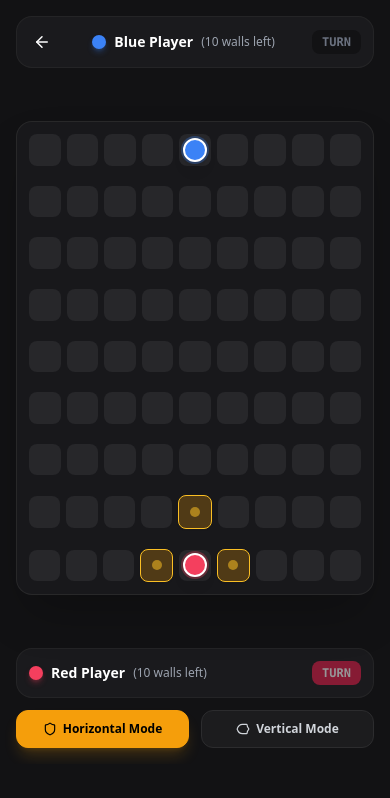
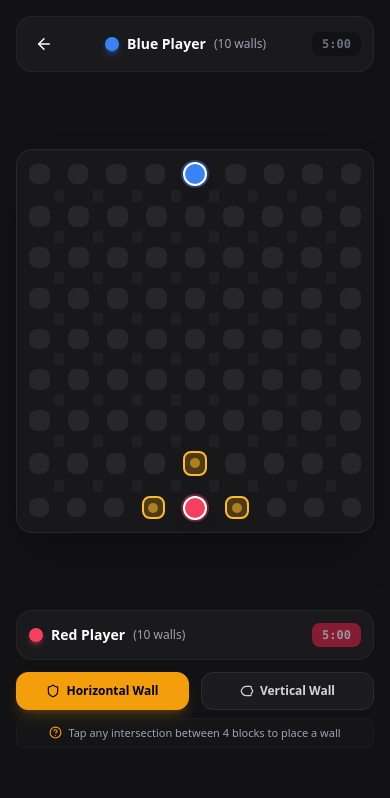
Before and after one commit to ashukataria2005-png/Barricade, a React (Vite) app: page / in a window 390 px wide. Both pictures are taken after a click on the button "vs Computer". Shown: the top 798 px of the page. Built offline with nearby package versions, Linux system fonts and the light colour scheme.

Commit message:
fix: responsive intersection wall placement with visual barricade lines

```diff
--- a/src/components/GameBoard.jsx
+++ b/src/components/GameBoard.jsx
@@ -1,42 +1,44 @@
 import React, { useState, useEffect } from 'react';
-import { ArrowLeft, Shield, RotateCcw } from 'lucide-react';
+import { ArrowLeft, Shield, RotateCcw, HelpCircle } from 'lucide-react';
 
 export default function GameBoard({ onBack }) {
-    const [turn, setTurn] = useState('red'); // 'red' starts at row 8, 'blue' starts at row 0
+    // Turn: 'red' | 'blue'
+    const [turn, setTurn] = useState('red');
+
+    // Pawn positions: (0 to 8)
     const [redPos, setRedPos] = useState({ r: 8, c: 4 });
     const [bluePos, setBluePos] = useState({ r: 0, c: 4 });
 
+    // Walls remaining
     const [redWalls, setRedWalls] = useState(10);
     const [blueWalls, setBlueWalls] = useState(10);
 
-    // walls: array of { r, c, orientation: 'h' | 'v' } (r, c from 0 to 7)
+    // Placed walls: array of { r, c, orientation: 'h' | 'v' } (r: 0-7, c: 0-7)
     const [walls, setWalls] = useState([]);
     const [wallOrientation, setWallOrientation] = useState('h'); // 'h' or 'v'
     const [winner, setWinner] = useState(null);
     const [warningMsg, setWarningMsg] = useState('');
 
-    // Auto clear warning message
+    // Clear warning after 2.5s
     useEffect(() => {
         if (warningMsg) {
-            const t = setTimeout(() => setWarningMsg(''), 2500);
-            return () => clearTimeout(t);
+            const timer = setTimeout(() => setWarningMsg(''), 2500);
+            return () => clearTimeout(timer);
         }
     }, [warningMsg]);
 
-    // Check if a wall blocks movement between (r1, c1) and (r2, c2)
+    // Check if edge between (r1, c1) and (r2, c2) is blocked by placed walls
     const isWallBetween = (r1, c1, r2, c2, wallList) => {
-        // Horizontal step
+        // Horizontal step (moving left/right)
         if (r1 === r2) {
             const minC = Math.min(c1, c2);
-            // blocked by a vertical wall at (r1, minC) or (r1 - 1, minC)
             return wallList.some(
                 w => w.orientation === 'v' && w.c === minC && (w.r === r1 || w.r === r1 - 1)
             );
         }
-        // Vertical step
+        // Vertical step (moving up/down)
         if (c1 === c2) {
             const minR = Math.min(r1, r2);
-            // blocked by a horizontal wall at (minR, c1) or (minR, c1 - 1)
             return wallList.some(
                 w => w.orientation === 'h' && w.r === minR && (w.c === c1 || w.c === c1 - 1)
             );
@@ -44,7 +46,7 @@ export default function GameBoard({ onBack }) {
         return false;
     };
 
-    // BFS check to ensure player has at least 1 path to target row
+    // BFS check to verify a player can still reach their winning baseline
     const hasPathToGoal = (startPos, targetRow, wallList) => {
         const queue = [{ r: startPos.r, c: startPos.c }];
         const visited = new Set();
@@ -58,17 +60,17 @@ export default function GameBoard({ onBack }) {
         ];
 
         while (queue.length > 0) {
-            const current = queue.shift();
-            if (current.r === targetRow) return true;
+            const curr = queue.shift();
+            if (curr.r === targetRow) return true;
 
             for (let d of deltas) {
-                const nr = current.r + d.r;
-                const nc = current.c + d.c;
+                const nr = curr.r + d.r;
+                const nc = curr.c + d.c;
 
                 if (nr >= 0 && nr < 9 && nc >= 0 && nc < 9) {
                     const key = `${nr},${nc}`;
                     if (!visited.has(key)) {
-                        if (!isWallBetween(current.r, current.c, nr, nc, wallList)) {
+                        if (!isWallBetween(curr.r, curr.c, nr, nc, wallList)) {
                             visited.add(key);
                             queue.push({ r: nr, c: nc });
                         }
@@ -79,7 +81,7 @@ export default function GameBoard({ onBack }) {
         return false;
     };
 
-    // Valid pawn moves considering walls & jumps
+    // Get valid pawn moves including jumping over adjacent opponent
     const getValidMoves = (pos, otherPos) => {
         const moves = [];
         const deltas = [
@@ -96,7 +98,7 @@ export default function GameBoard({ onBack }) {
             if (nr >= 0 && nr < 9 && nc >= 0 && nc < 9) {
                 if (!isWallBetween(pos.r, pos.c, nr, nc, walls)) {
                     if (nr === otherPos.r && nc === otherPos.c) {
-                        // Jump over opponent
+                        // Straight jump over opponent
                         const jumpR = nr + d.r;
                         const jumpC = nc + d.c;
                         if (
@@ -148,27 +150,30 @@ export default function GameBoard({ onBack }) {
             return;
         }
 
-        // Check overlap or intersection
-        const conflict = walls.some(w => {
-            if (w.r === r && w.c === c) return true;
-            if (wallOrientation === 'h' && w.orientation === 'h' && w.r === r && Math.abs(w.c - c) <= 1) return true;
-            if (wallOrientation === 'v' && w.orientation === 'v' && w.c === c && Math.abs(w.r - r) <= 1) return true;
+        // Check collision or crossing
+        const overlap = walls.some(w => {
+            if (w.r === r && w.c === c) return true; // same intersection
+            if (wallOrientation === 'h') {
+                if (w.orientation === 'h' && w.r === r && Math.abs(w.c - c) <= 1) return true;
+            } else {
+                if (w.orientation === 'v' && w.c === c && Math.abs(w.r - r) <= 1) return true;
+            }
             return false;
         });
 
-        if (conflict) {
-            setWarningMsg('Wall overlaps or crosses another wall!');
+        if (overlap) {
+            setWarningMsg('Barricade overlaps or intersects another wall!');
             return;
         }
 
         const testWalls = [...walls, { r, c, orientation: wallOrientation }];
 
-        // Quoridor validation: check both players can still finish
-        const redCanWin = hasPathToGoal(redPos, 0, testWalls);
-        const blueCanWin = hasPathToGoal(bluePos, 8, testWalls);
+        // Path check: neither player can be fully blocked
+        const redReachable = hasPathToGoal(redPos, 0, testWalls);
+        const blueReachable = hasPathToGoal(bluePos, 8, testWalls);
 
-        if (!redCanWin || !blueCanWin) {
-            setWarningMsg('Cannot completely block any player path!');
+        if (!redReachable || !blueReachable) {
+            setWarningMsg('Rule violation: you cannot completely trap a player!');
             return;
         }
 
@@ -186,84 +191,113 @@ export default function GameBoard({ onBack }) {
     const otherPos = turn === 'red' ? bluePos : redPos;
     const validMoves = getValidMoves(currentPos, otherPos);
 
+    // Helper check for active wall highlight in visual grid
+    const isHorizontalSegmentPlaced = (r, c) => {
+        return walls.some(
+            w => w.orientation === 'h' && w.r === r && (w.c === c || w.c === c - 1)
+        );
+    };
+
+    const isVerticalSegmentPlaced = (r, c) => {
+        return walls.some(
+            w => w.orientation === 'v' && w.c === c && (w.r === r || w.r === r - 1)
+        );
+    };
+
     return (
         <div className="flex flex-col h-full select-none max-w-md mx-auto">
-            {/* Top Bar / Opponent (Blue) */}
+            {/* Top Header / Blue Player */}
             <div className="flex items-center justify-between bg-cardDark/90 p-3 rounded-2xl border border-borderDark/60 mb-2">
-                <button onClick={onBack} className="p-1 hover:bg-borderDark rounded-lg">
+                <button onClick={onBack} className="p-1.5 hover:bg-borderDark rounded-lg">
                     <ArrowLeft size={18} />
                 </button>
                 <div className="flex items-center gap-2">
-                    <div className="w-3.5 h-3.5 rounded-full bg-blue-500 shadow-md shadow-blue-500/30" />
+                    <div className="w-3.5 h-3.5 rounded-full bg-blue-500 shadow-md shadow-blue-500/40" />
                     <span className="text-sm font-semibold">Blue Player</span>
-                    <span className="text-xs text-gray-400">({blueWalls} walls left)</span>
+                    <span className="text-xs text-gray-400">({blueWalls} walls)</span>
                 </div>
                 <div className={`px-2.5 py-1 rounded-lg text-xs font-mono font-bold ${turn === 'blue' ? 'bg-blue-600 text-white animate-pulse' : 'bg-bgDark text-gray-500'}`}>
-                    TURN
+                    5:00
                 </div>
             </div>
 
             {/* Warning Toast */}
             {warningMsg && (
-                <div className="text-center text-xs font-semibold text-rose-400 bg-rose-950/40 border border-rose-800/40 py-1.5 px-3 rounded-xl mb-2">
+                <div className="text-center text-xs font-semibold text-rose-400 bg-rose-950/70 border border-rose-800/60 py-1.5 px-3 rounded-xl mb-2 animate-bounce">
                     {warningMsg}
                 </div>
             )}
 
-            {/* Interactive 9x9 Board */}
-            <div className="bg-[#18181b] p-3 rounded-2xl border border-borderDark/80 my-auto shadow-2xl relative">
-                <div className="flex flex-col gap-1.5">
+            {/* 9x9 Board + Wall Placement Grooves */}
+            <div className="bg-[#18181b] p-3 rounded-2xl border border-borderDark/80 my-auto shadow-2xl">
+                <div className="flex flex-col gap-1">
                     {Array.from({ length: 9 }).map((_, r) => (
-                        <React.Fragment key={`row-${r}`}>
-                            {/* Row of 9 Cells */}
-                            <div className="flex items-center gap-1.5">
+                        <React.Fragment key={`row-group-${r}`}>
+                            {/* Row: Cells + Vertical Wall Gaps */}
+                            <div className="flex items-center gap-1">
                                 {Array.from({ length: 9 }).map((_, c) => {
                                     const isRed = redPos.r === r && redPos.c === c;
                                     const isBlue = bluePos.r === r && bluePos.c === c;
                                     const isValid = validMoves.some(m => m.r === r && m.c === c);
 
                                     return (
+                                        <React.Fragment key={`cell-block-${r}-${c}`}>
+                                            {/* Cell */}
                                             <div
-                                            key={`cell-${r}-${c}`}
                                                 onClick={() => handleCellClick(r, c)}
                                                 className={`flex-1 aspect-square rounded-lg flex items-center justify-center cursor-pointer transition-all ${isValid
-                                                    ? 'bg-amber-500/25 border border-amber-400 hover:bg-amber-500/40 shadow-sm'
+                                                        ? 'bg-amber-500/25 border-2 border-amber-400 hover:bg-amber-500/40 shadow-sm'
                                                         : 'bg-[#27272a] hover:bg-[#323238]'
                                                     }`}
                                             >
                                                 {isRed && (
-                                                <div className="w-6 h-6 rounded-full bg-rose-500 border-2 border-white shadow-lg ring-2 ring-rose-500/30" />
+                                                    <div className="w-6 h-6 rounded-full bg-rose-500 border-2 border-white shadow-lg ring-2 ring-rose-500/40" />
                                                 )}
                                                 {isBlue && (
-                                                <div className="w-6 h-6 rounded-full bg-blue-500 border-2 border-white shadow-lg ring-2 ring-blue-500/30" />
+                                                    <div className="w-6 h-6 rounded-full bg-blue-500 border-2 border-white shadow-lg ring-2 ring-blue-500/40" />
                                                 )}
                                                 {isValid && !isRed && !isBlue && (
                                                     <div className="w-2.5 h-2.5 rounded-full bg-amber-400 animate-pulse" />
                                                 )}
                                             </div>
+
+                                            {/* Vertical Wall Segment Gap */}
+                                            {c < 8 && (
+                                                <div
+                                                    className={`w-2.5 h-full rounded-sm transition-all ${isVerticalSegmentPlaced(r, c)
+                                                            ? 'bg-amber-500 shadow-md shadow-amber-500/40'
+                                                            : 'bg-transparent'
+                                                        }`}
+                                                />
+                                            )}
+                                        </React.Fragment>
                                     );
                                 })}
                             </div>
 
-                            {/* Inter-row groove for placing Horizontal Walls (rows 0 to 7) */}
+                            {/* Horizontal Grooves + Intersections Row (Clickable for Walls) */}
                             {r < 8 && (
-                                <div className="flex items-center gap-1.5 h-2">
-                                    {Array.from({ length: 8 }).map((_, c) => {
-                                        const hasHWall = walls.some(
-                                            w => w.orientation === 'h' && w.r === r && (w.c === c || w.c === c - 1)
-                                        );
-
-                                        return (
+                                <div className="flex items-center gap-1 h-3">
+                                    {Array.from({ length: 9 }).map((_, c) => (
+                                        <React.Fragment key={`h-groove-group-${r}-${c}`}>
+                                            {/* Horizontal Wall Segment Gap */}
                                             <div
-                                                key={`h-slot-${r}-${c}`}
-                                                onClick={() => wallOrientation === 'h' && handlePlaceWall(r, c)}
-                                                className={`flex-1 h-full rounded-sm cursor-pointer transition-all ${hasHWall
-                                                        ? 'bg-amber-500 shadow-sm'
-                                                        : 'hover:bg-amber-500/30'
+                                                className={`flex-1 h-full rounded-sm transition-all ${isHorizontalSegmentPlaced(r, c)
+                                                        ? 'bg-amber-500 shadow-md shadow-amber-500/40'
+                                                        : 'bg-transparent'
                                                     }`}
                                             />
-                                        );
-                                    })}
+
+                                            {/* Intersection Node (Tap here to place Wall!) */}
+                                            {c < 8 && (
+                                                <div
+                                                    onClick={() => handlePlaceWall(r, c)}
+                                                    title="Tap to place barricade"
+                                                    className="w-2.5 h-full bg-borderDark/40 hover:bg-brandOrange/80 rounded-sm cursor-pointer transition-all hover:scale-125"
+                                                />
+                                            )}
+                                        </React.Fragment>
+                                    ))}
                                 </div>
                             )}
                         </React.Fragment>
@@ -271,20 +305,21 @@ export default function GameBoard({ onBack }) {
                 </div>
             </div>
 
-            {/* Bottom Bar / Current User (Red) */}
+            {/* Bottom Header / Red Player */}
             <div className="flex items-center justify-between bg-cardDark/90 p-3 rounded-2xl border border-borderDark/60 mt-2">
                 <div className="flex items-center gap-2">
-                    <div className="w-3.5 h-3.5 rounded-full bg-rose-500 shadow-md shadow-rose-500/30" />
+                    <div className="w-3.5 h-3.5 rounded-full bg-rose-500 shadow-md shadow-rose-500/40" />
                     <span className="text-sm font-semibold">Red Player</span>
-                    <span className="text-xs text-gray-400">({redWalls} walls left)</span>
+                    <span className="text-xs text-gray-400">({redWalls} walls)</span>
                 </div>
                 <div className={`px-2.5 py-1 rounded-lg text-xs font-mono font-bold ${turn === 'red' ? 'bg-rose-600 text-white animate-pulse' : 'bg-bgDark text-gray-500'}`}>
-                    TURN
+                    5:00
                 </div>
             </div>
 
-            {/* Wall Orientation Toggle Controls */}
-            <div className="flex items-center justify-between gap-3 mt-3">
+            {/* Wall Placement Direction Controls & Hint */}
+            <div className="flex flex-col gap-2 mt-3">
+                <div className="flex items-center justify-between gap-3">
                     <button
                         onClick={() => setWallOrientation('h')}
                         className={`flex-1 py-2.5 rounded-xl border text-xs font-bold transition flex items-center justify-center gap-1.5 ${wallOrientation === 'h'
@@ -293,7 +328,7 @@ export default function GameBoard({ onBack }) {
                             }`}
                     >
                         <Shield size={14} />
-                    <span>Horizontal Mode</span>
+                        <span>Horizontal Wall</span>
                     </button>
                     <button
                         onClick={() => setWallOrientation('v')}
@@ -303,11 +338,17 @@ export default function GameBoard({ onBack }) {
                             }`}
                     >
                         <Shield size={14} className="rotate-90" />
-                    <span>Vertical Mode</span>
+                        <span>Vertical Wall</span>
                     </button>
                 </div>
 
-            {/* Winner Popup */}
+                <div className="flex items-center justify-center gap-1.5 text-[11px] text-gray-400 bg-cardDark/40 py-1.5 rounded-lg border border-borderDark/30">
+                    <HelpCircle size={13} className="text-brandOrange" />
+                    <span>Tap any intersection between 4 blocks to place a wall</span>
+                </div>
+            </div>
+
+            {/* Winner Modal */}
             {winner && (
                 <div className="fixed inset-0 bg-black/80 backdrop-blur-xs flex items-center justify-center z-50 p-4">
                     <div className="bg-cardDark border border-borderDark rounded-2xl p-6 text-center max-w-xs w-full shadow-2xl">
@@ -323,7 +364,7 @@ export default function GameBoard({ onBack }) {
                                 setWinner(null);
                                 setTurn('red');
                             }}
-                            className="w-full bg-brandGreen hover:bg-green-600 text-white font-bold py-2.5 rounded-xl text-xs flex items-center justify-center gap-2"
+                            className="w-full bg-brandGreen hover:bg-green-600 text-white font-bold py-2.5 rounded-xl text-xs flex items-center justify-center gap-2 cursor-pointer"
                         >
                             <RotateCcw size={14} />
                             <span>Play Rematch</span>
```
Lines whose indentation alone changed are shown as unchanged.
